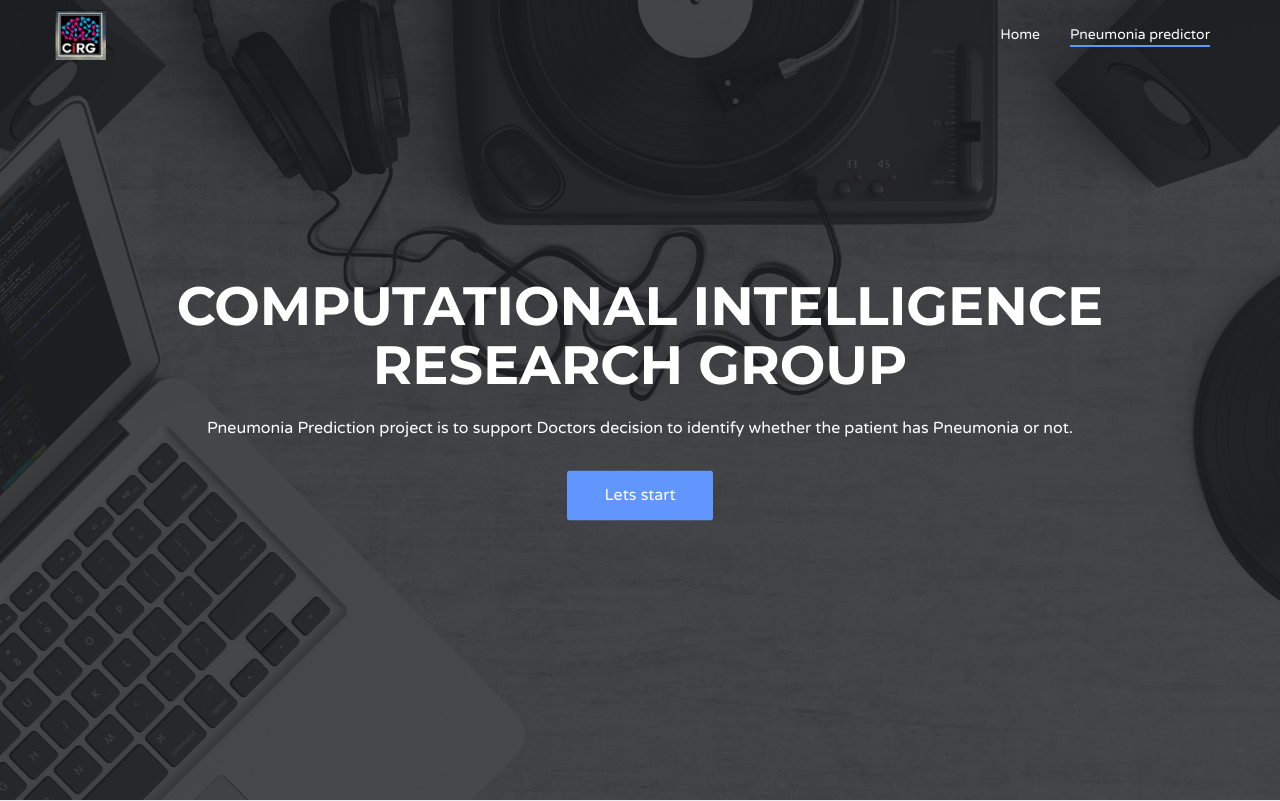
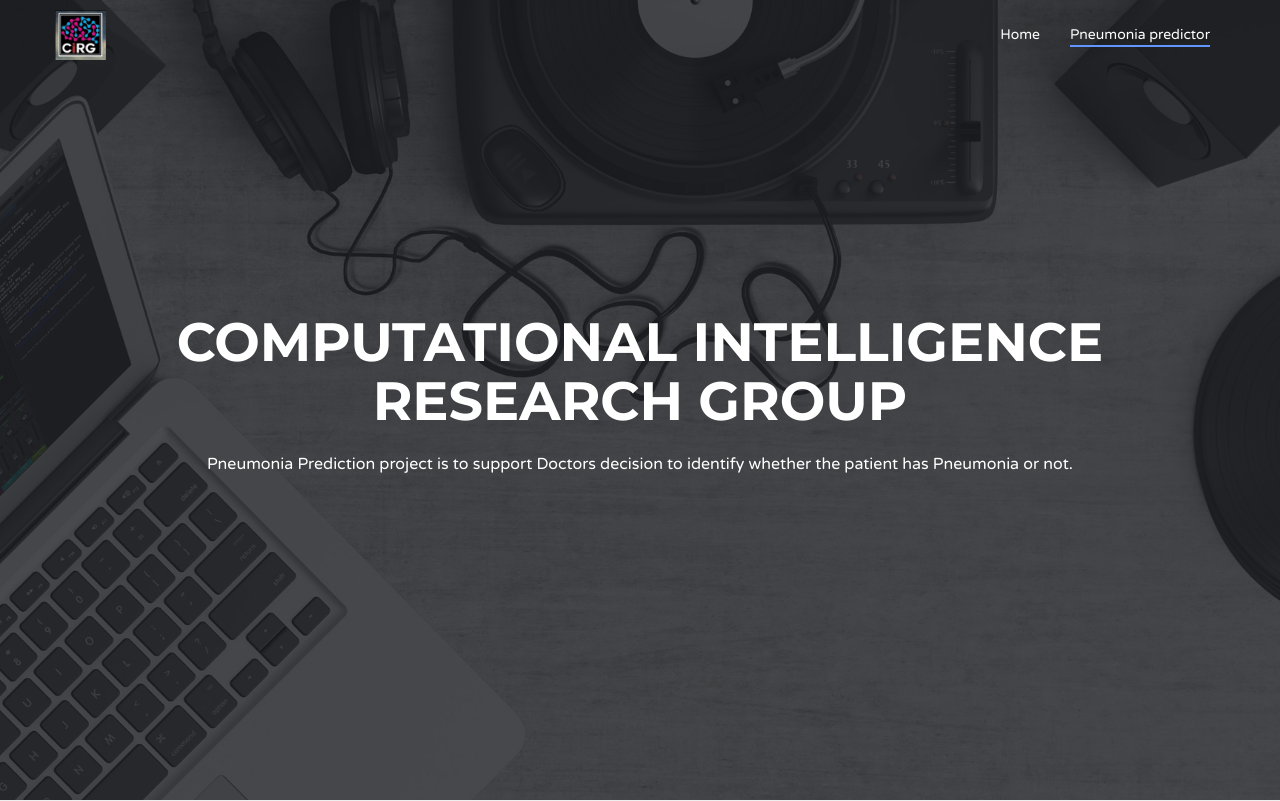
Before and after one commit to sheikhhanif/pneumonia_deploy, a Flask app: page / in a window 1280 px wide. Shown: the top 801 px of the page. Run offline with Flask 2, Linux system fonts and the light colour scheme; some libraries are stand-ins or nearby versions.

Commit message:
comment let start button

```diff
--- a/templates/index.html
+++ b/templates/index.html
@@ -86,7 +86,7 @@
 								Pneumonia Prediction project is to support Doctors decision
 								to identify whether the patient has Pneumonia or not.
 							</p>
-							<button class="main-btn" href="#pneumonia">Lets start</button>
+							<!-- <button class="main-btn" href="#pneumonia">Lets start</button> -->
 						</div>
 					</div>
 					<!-- /home content -->
```
